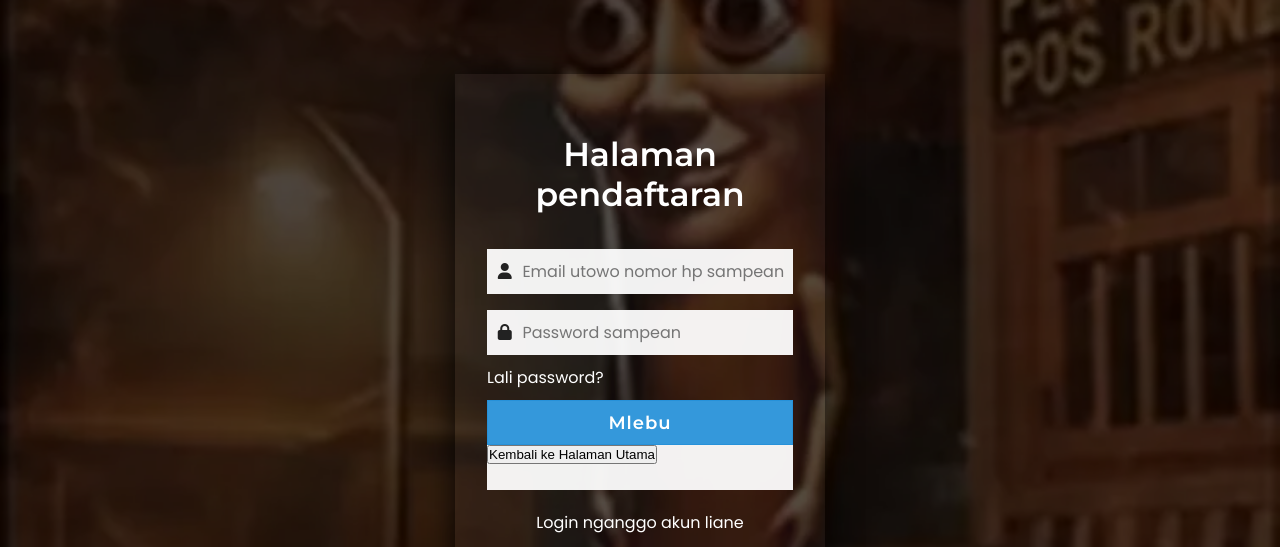
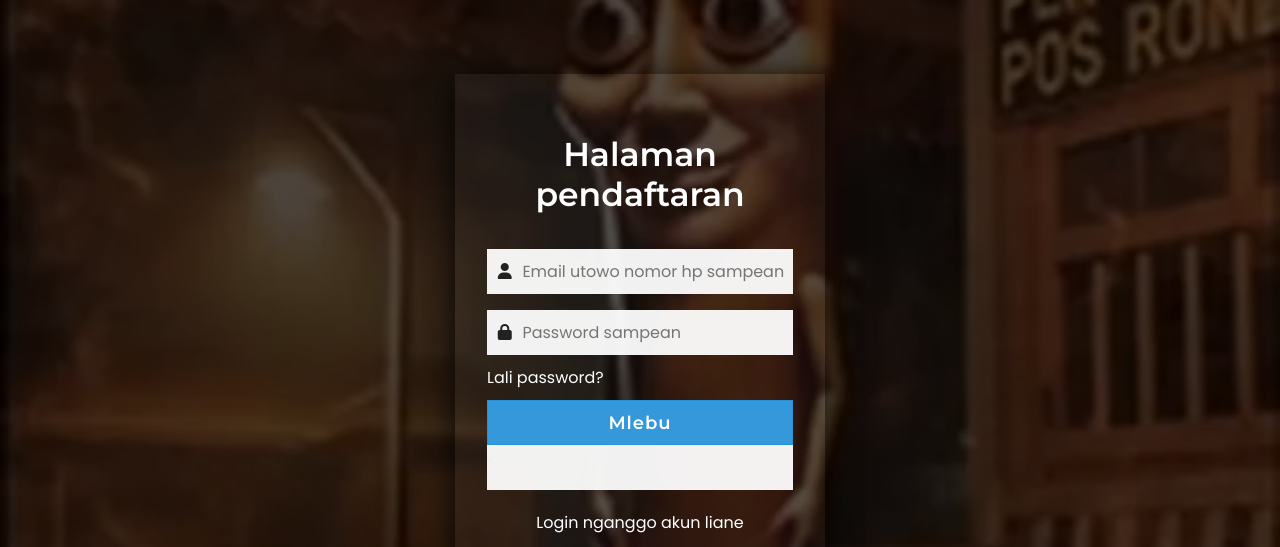
Before and after one commit to FALFALCON/webfalfalcon, a plain HTML site: page login/index.html in a window 1280 px wide. Shown: the top 547 px of the page. Drawn offline with Linux system fonts and the light colour scheme.

Commit message:
Update index.html

```diff
--- a/login/index.html
+++ b/login/index.html
@@ -27,7 +27,7 @@
             <input type="submit" value="Mlebu">
           </div>
           <div class="field" style="text-align: center;">
-             <a href="../index.html"><button>Kembali ke Halaman Utama</button></a>
+             <a href="../index.html"><button></button></a>
           </div>
         </form>
         <div class="login">Login nganggo akun liane</div>
```
